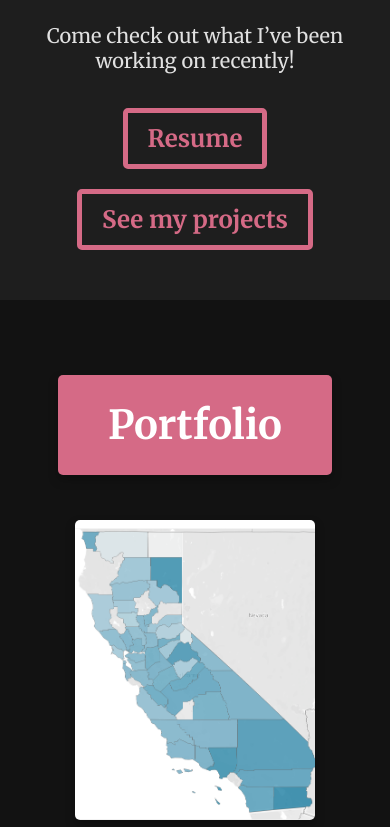
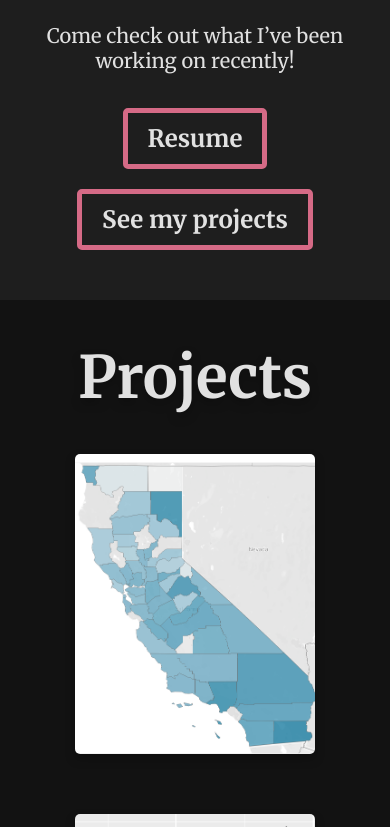
Before and after one commit to valerio-alan/Jane-Casto-Portfolio, a React (Vite) app: page / in a window 390 px wide. Shown: the part 1297-2124 px from the top of the page. Built offline with nearby package versions, Linux system fonts and the light colour scheme.

Commit message:
Improved section title styling

```diff
--- a/src/components/Contact.jsx
+++ b/src/components/Contact.jsx
@@ -2,7 +2,7 @@ export default function Contact() {
     return (
         <div className='section' id='Contact'>
             <div className='section-content section-limiter'>
-                <h2 className='section-title popped'>Contact Me</h2>
+                <h2 className='section-title popped'>Contact</h2>
                 <p className='contact-text'>To follow my current work, follow me on <a href="https://www.linkedin.com/in/jane-casto-b32153252/" target="_blank" rel="noopener">LinkedIn</a> and <a href="https://public.tableau.com/app/profile/jane.casto" target="_blank" rel="noopener">Tableau</a>.<br/><br/>
                 For hiring inquiries, contact me via my email, <a href="mailto:contact@janecasto.com">contact@janecasto.com</a></p>
                 <div className="contact-buttons">
--- a/src/components/Portfolio.jsx
+++ b/src/components/Portfolio.jsx
@@ -24,7 +24,7 @@ export default function Portfolio(props) {
     return (
         <div className='section' id='Portfolio'>
             <div className='section-content section-limiter'>
-                <h2 className='section-title popped'>Portfolio</h2>
+                <h2 className='section-title popped'>Projects</h2>
                 <div className='portfolio-grid'>
                     {projectEls}
                 </div>
--- a/src/index.css
+++ b/src/index.css
@@ -24,12 +24,12 @@ body {
 
 ::-moz-selection {
   background-color: var(--secondary-color);
-  color: var(--bg-color);
+  color: var(--dark-grey);
 }
 
 ::selection {
   background-color: var(--secondary-color);
-  color: var(--bg-color);
+  color: var(--dark-grey);
 }
 
 *.unselectable {
@@ -60,21 +60,26 @@ body {
   flex-direction: column;
   align-items: center;
   justify-content: center;
-  gap: 45px;
+  gap: 65px;
 }
 
 .section-title {
-  background-color: var(--accent-color);
-  color: white;
-  font-size: 2.5rem;
-  padding: 25px 100px;
+  color: var(--off-white);
+  font-size: 6.25rem;
   margin: 0;
   border-radius: 5px;
 }
 
 @media screen and (max-width: 1024px) {
+  .section-content {
+    padding: 40px 0;
+    gap: 40px;
+  }
+}
+
+@media screen and (max-width: 850px) {
   .section-title {
-    padding: 25px 50px;
+    font-size: min(4.5rem, 15vw);
   }
 }
 
@@ -393,7 +398,7 @@ header a {
   width: -webkit-fit-content;
   width: -moz-fit-content;
   width: fit-content;
-  color: var(--accent-color);
+  color: var(--off-white);
   border-color: var(--accent-color);
   border-style: solid;
   border-width: 5px;
@@ -612,7 +617,7 @@ header a {
   position: relative;
   bottom: 0;
   text-decoration: none;
-  color: var(--accent-color);
+  color: var(--off-white);
   font-size: 1.75rem;
   font-weight: bold;
   padding: 10px 20px;
```
